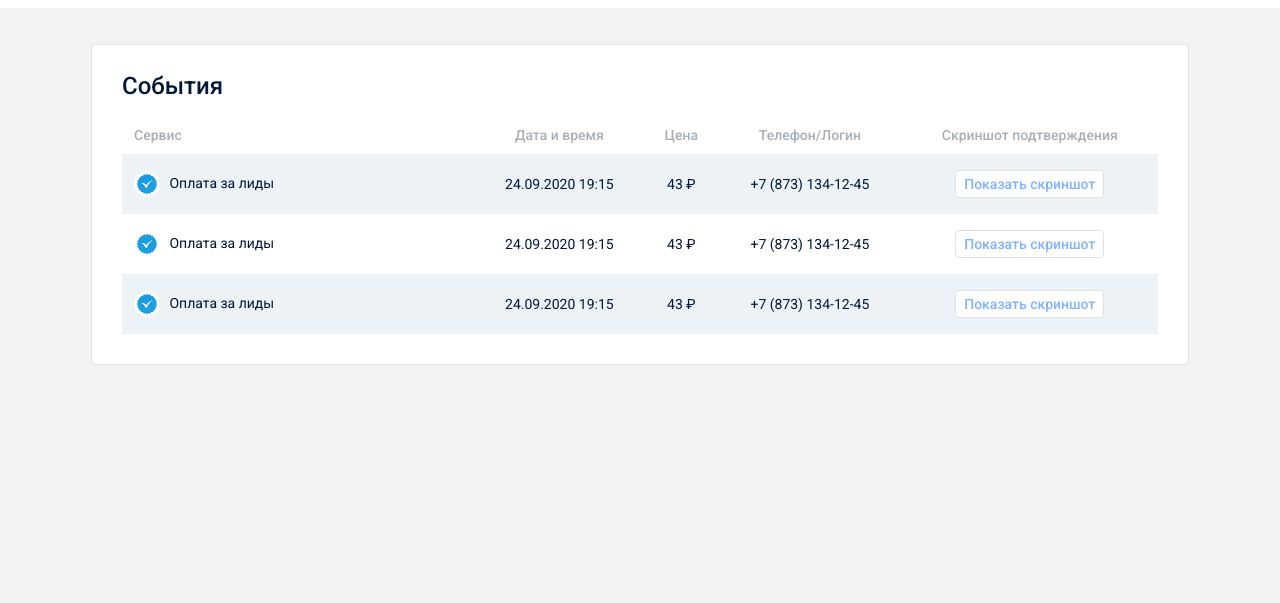
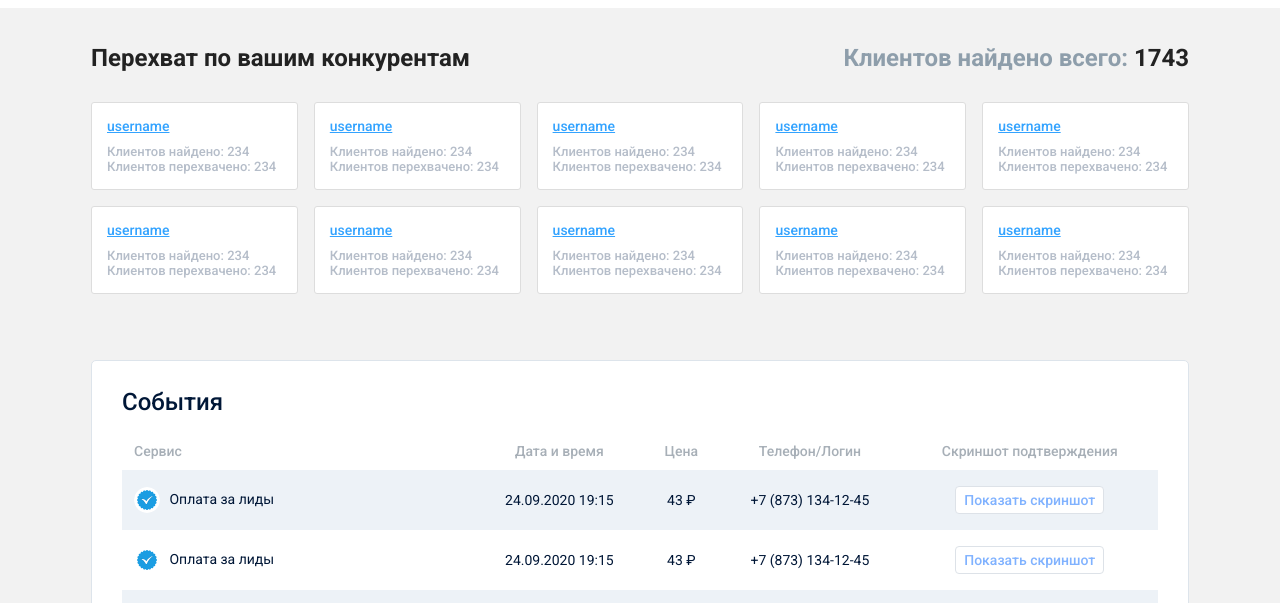
Before and after one commit to RaTeNo/alfa, a plain HTML site: page action2.html in a window 1280 px wide. Shown: the part 63-666 px from the top of the page. Drawn offline with Linux system fonts and the light colour scheme.

Commit message:
new block

```diff
--- a/action2.html
+++ b/action2.html
@@ -99,7 +99,65 @@
 
 				<section class="block events">
 					<div class="cont">
+						<div class="captute">
+							<div class="captute_head">
+								<div>Перехват по вашим конкурентам</div>
+								<div><span>Клиентов найдено всего:</span> 1743</div>
+							</div>
+							<div class="captute_list">
+								<div class="captute_item">
+									<a href="" class="captute_name">username</a>
+									<div>Клиентов найдено: 234</div>
+									<div>Клиентов перехвачено: 234</div>
+								</div>
+								<div class="captute_item">
+									<a href="" class="captute_name">username</a>
+									<div>Клиентов найдено: 234</div>
+									<div>Клиентов перехвачено: 234</div>
+								</div>
+								<div class="captute_item">
+									<a href="" class="captute_name">username</a>
+									<div>Клиентов найдено: 234</div>
+									<div>Клиентов перехвачено: 234</div>
+								</div>
+								<div class="captute_item">
+									<a href="" class="captute_name">username</a>
+									<div>Клиентов найдено: 234</div>
+									<div>Клиентов перехвачено: 234</div>
+								</div>
+								<div class="captute_item">
+									<a href="" class="captute_name">username</a>
+									<div>Клиентов найдено: 234</div>
+									<div>Клиентов перехвачено: 234</div>
+								</div>
+								<div class="captute_item">
+									<a href="" class="captute_name">username</a>
+									<div>Клиентов найдено: 234</div>
+									<div>Клиентов перехвачено: 234</div>
+								</div>
+								<div class="captute_item">
+									<a href="" class="captute_name">username</a>
+									<div>Клиентов найдено: 234</div>
+									<div>Клиентов перехвачено: 234</div>
+								</div>
+								<div class="captute_item">
+									<a href="" class="captute_name">username</a>
+									<div>Клиентов найдено: 234</div>
+									<div>Клиентов перехвачено: 234</div>
+								</div>
+								<div class="captute_item">
+									<a href="" class="captute_name">username</a>
+									<div>Клиентов найдено: 234</div>
+									<div>Клиентов перехвачено: 234</div>
+								</div>
+								<div class="captute_item">
+									<a href="" class="captute_name">username</a>
+									<div>Клиентов найдено: 234</div>
+									<div>Клиентов перехвачено: 234</div>
+								</div>
+							</div>
 
+						</div>
 						<div class="block_data">
 							<div class="head">
 								<div class="block_title">События</div>
--- a/css/styles2.css
+++ b/css/styles2.css
@@ -1,27 +1,17 @@
 @font-face {
     font-family: 'Gilroy';
     src: url('../fonts/Gilroy-Semibold.eot');
-    src: local('Gilroy Semibold'), local('Gilroy-Semibold'),
-        url('../fonts/Gilroy-Semibold.eot?#iefix') format('embedded-opentype'),
-        url('../fonts/Gilroy-Semibold.woff2') format('woff2'),
-        url('../fonts/Gilroy-Semibold.woff') format('woff'),
-        url('../fonts/Gilroy-Semibold.ttf') format('truetype');
+    src: local('Gilroy Semibold'), local('Gilroy-Semibold'), url('../fonts/Gilroy-Semibold.eot?#iefix') format('embedded-opentype'), url('../fonts/Gilroy-Semibold.woff2') format('woff2'), url('../fonts/Gilroy-Semibold.woff') format('woff'), url('../fonts/Gilroy-Semibold.ttf') format('truetype');
     font-weight: 600;
     font-style: normal;
 }
-
 @font-face {
     font-family: 'Gilroy';
     src: url('../fonts/Gilroy-Medium.eot');
-    src: local('Gilroy Medium'), local('Gilroy-Medium'),
-        url('../fonts/Gilroy-Medium.eot?#iefix') format('embedded-opentype'),
-        url('../fonts/Gilroy-Medium.woff2') format('woff2'),
-        url('../fonts/Gilroy-Medium.woff') format('woff'),
-        url('../fonts/Gilroy-Medium.ttf') format('truetype');
+    src: local('Gilroy Medium'), local('Gilroy-Medium'), url('../fonts/Gilroy-Medium.eot?#iefix') format('embedded-opentype'), url('../fonts/Gilroy-Medium.woff2') format('woff2'), url('../fonts/Gilroy-Medium.woff') format('woff'), url('../fonts/Gilroy-Medium.ttf') format('truetype');
     font-weight: 500;
     font-style: normal;
 }
-
 .companies.event table td.status span {
     color: #001737;
     font-size: 14px;
@@ -53,9 +43,6 @@
     transition: color .2s linear;
     opacity: 1;
 }
-
-
-
 @media (max-width: 1023px) {
     .companies.event table td {
         width: 33.333%;
@@ -64,8 +51,6 @@
         width: 33.333%;
     }
 }
-
-
 @media (max-width: 767px) {
     .companies.event table td {
         width: 50%;
@@ -74,11 +59,7 @@
         width: 50%;
     }
 }
-
-
-
 @media (max-width: 479px) {
-
     .companies.event tr {
         font-family: "Gilroy";
         box-shadow: 0 3px 31px rgba(148, 155, 195, 0.15);
@@ -212,7 +193,74 @@
         box-shadow: none;
         padding: 0;
     }
-    .block.events .block_data > .head {
+    .block.events .block_data>.head {
         margin-bottom: 0;
     }
 }
+/*perehvat 09.12.2021*/
+
+.captute {
+    margin-bottom: 50px;
+}
+.captute_head {
+    font-weight: bold;
+    font-size: 24px;
+    line-height: 28px;
+    color: #222222;
+    display: flex;
+    justify-content: space-between;
+    margin-bottom: 30px;
+}
+.captute_head span {
+    color: #8E9EAB;
+}
+.captute_list {
+    display: flex;
+    margin-left: -16px;
+    flex-wrap: wrap;
+}
+.captute_item {
+    background: #FFFFFF;
+    border: 1px solid #DDDDDD;
+    border-radius: 3px;
+    margin-left: 16px;
+    width: calc(100% / 5 - 16px);
+    padding: 15px;
+    margin-bottom: 16px;
+    font-weight: 500;
+    font-size: 13px;
+    line-height: 15px;
+    color: #B5BDC9;
+}
+.captute_name {
+    font-weight: 500;
+    font-size: 14px;
+    line-height: 16px;
+    color: #33A3FF;
+    text-decoration: underline;
+    margin-bottom: 10px;
+    display: block;
+}
+
+@media (max-width: 1023px) {
+    .captute_item {
+        width: calc(100% / 3 - 16px);
+    }
+}
+
+@media (max-width: 480px) {
+    .captute_item {
+        width: 100%;
+    }
+
+    .captute_head{
+        flex-direction: column;
+        font-size: 17px;
+        line-height: 19px;
+        margin-bottom: 5px;
+    }
+
+    .captute_head div{
+        margin-bottom: 10px;
+    }
+}
```
